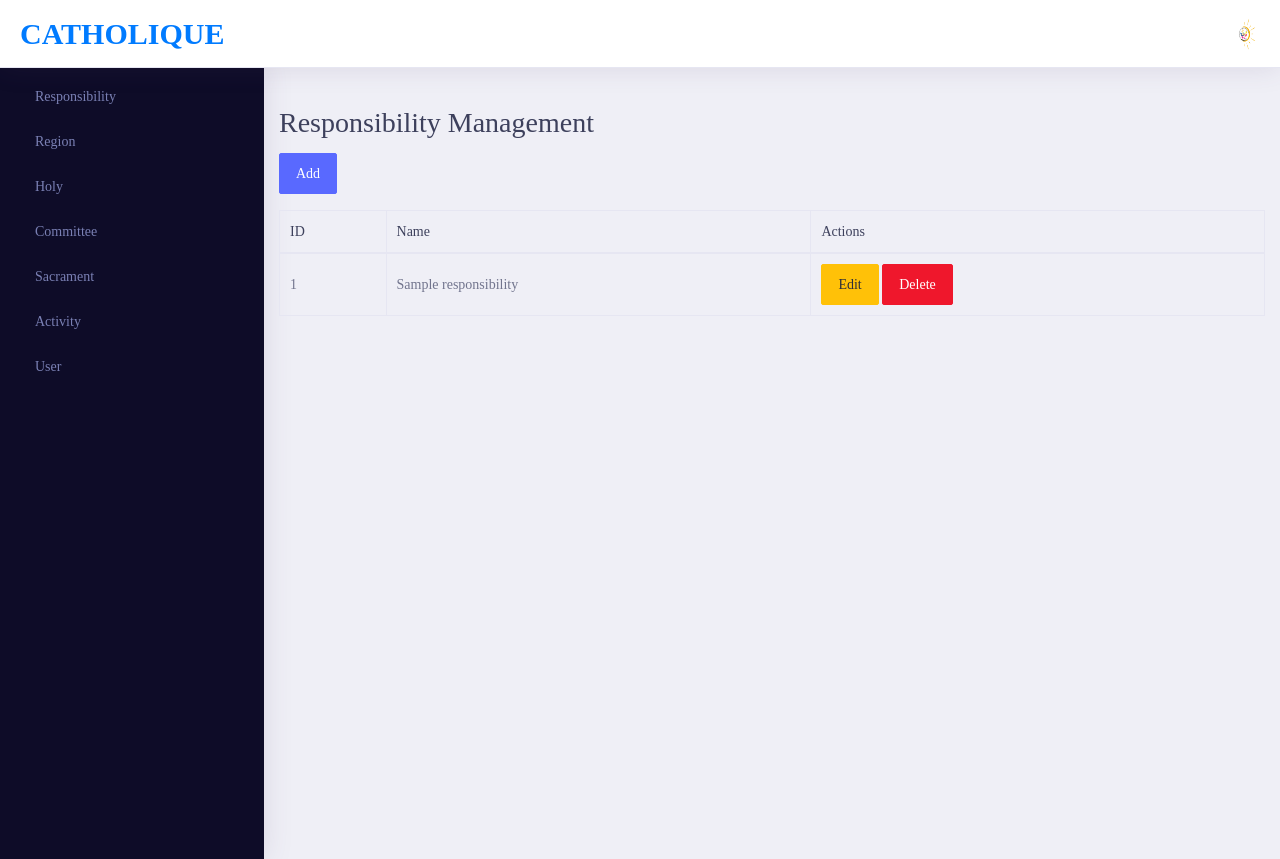
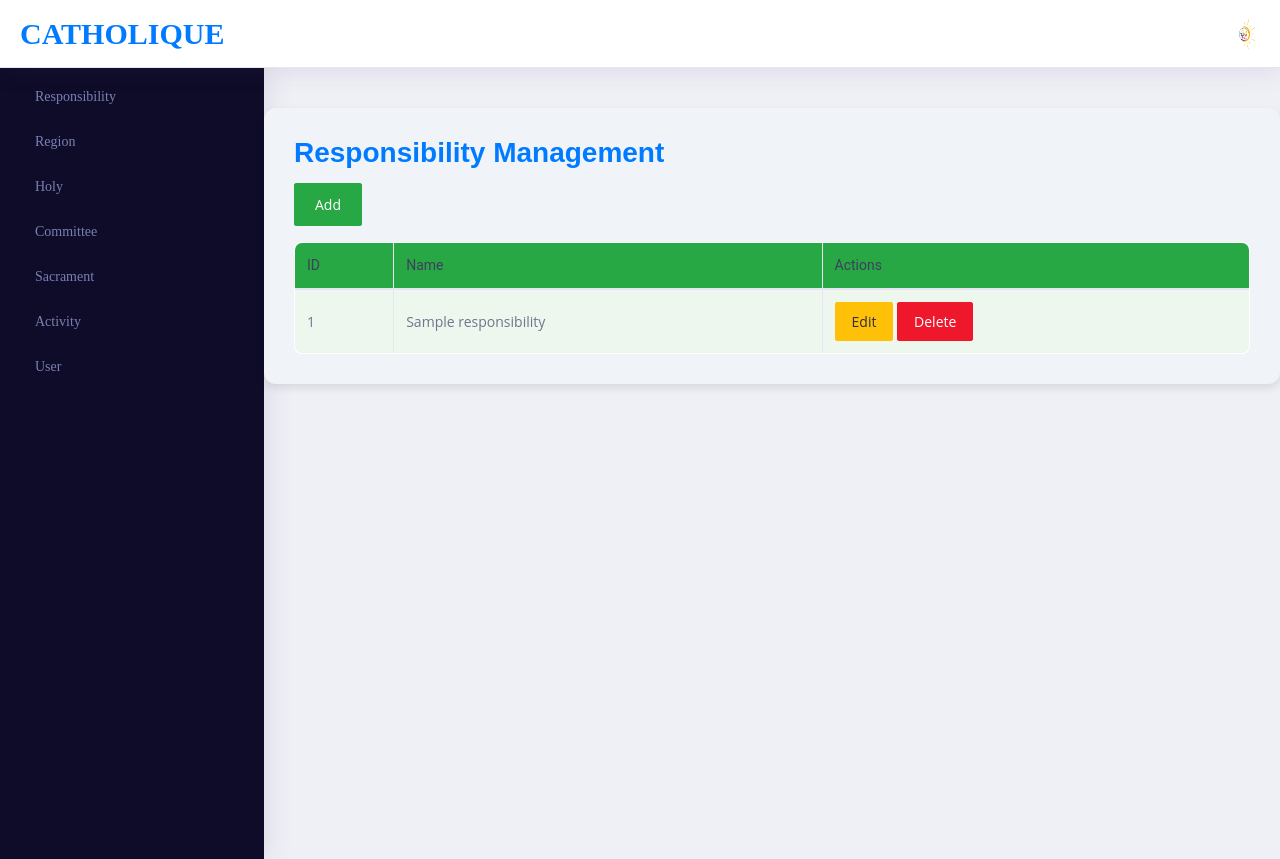
Before and after one commit to Hevitriniavo/katolika-web, a PHP site: page /responsibilities in a window 1280 px wide. Shown: the top 859 px of the page. Run offline with PHP 8.4, Linux system fonts and the light colour scheme; tables that the repository leaves empty hold one stand-in row (values such as "Sample post"); some libraries are stand-ins or nearby versions.

Commit message:
add style

```diff
--- a/src/resources/components/table.php
+++ b/src/resources/components/table.php
@@ -1,29 +1,32 @@
-<div class="container-fluid mt-5">
-    <h2><?= $title ?></h2>
+<div class="container-fluid mt-5" style="background-color: #f0f4f8; padding: 30px; border-radius: 12px; box-shadow: 0 4px 8px rgba(0,0,0,0.1); font-family: 'Open Sans', sans-serif;">
+    <h2 style="color: #007bff; font-weight: 600; font-family: 'Montserrat', sans-serif;"><?= $title ?></h2>
 
-    <a href="#" id="openAddModal" class="btn btn-primary mb-3">Add </a>
+    <a href="#" id="openAddModal" class="btn btn-primary mb-3" style="background-color: #28a745; border-color: #28a745; font-weight: 500; padding: 10px 20px;">Add</a>
+
     <?php if (count($items) > 0): ?>
-        <table class="table table-bordered">
-            <thead>
-            <tr>
-                <th>ID</th>
-                <th>Name</th>
-                <th>Actions</th>
-            </tr>
+        <table class="table table-bordered" style="background-color: white; border: 1px solid #007bff; border-radius: 8px; overflow: hidden;">
+            <thead style="background-color: #28a745; color: white; font-weight: 600; font-family: 'Montserrat', sans-serif;">
+                <tr>
+                    <th style="padding: 12px; font-family: 'Roboto', sans-serif;">ID</th>
+                    <th style="padding: 12px; font-family: 'Roboto', sans-serif;">Name</th>
+                    <th style="padding: 12px; font-family: 'Roboto', sans-serif;">Actions</th>
+                </tr>
             </thead>
             <tbody id="responsibilityTable">
             <?php foreach ($items as $item): ?>
-                <tr>
-                    <td><?= htmlspecialchars($item['id']); ?></td>
-                    <td><?= htmlspecialchars($item['name']); ?></td>
-                    <td>
+                <tr style="background-color: #eef7ee; transition: background-color 0.3s;">
+                    <td style="padding: 12px;"><?= htmlspecialchars($item['id']); ?></td>
+                    <td style="padding: 12px;"><?= htmlspecialchars($item['name']); ?></td>
+                    <td style="padding: 12px;">
                         <button class="edit-btn btn btn-warning"
                                 data-id="<?= htmlspecialchars($item['id']); ?>"
-                                data-name="<?= htmlspecialchars($item['name']); ?>">Edit
+                                data-name="<?= htmlspecialchars($item['name']); ?>"
+                                style="font-weight: 500; padding: 8px 16px;">Edit
                         </button>
                         <button class="delete-btn btn btn-danger"
                                 data-id="<?= htmlspecialchars($item['id']); ?>"
-                                data-name="<?= htmlspecialchars($item['name']); ?>">Delete
+                                data-name="<?= htmlspecialchars($item['name']); ?>"
+                                style="font-weight: 500; padding: 8px 16px;">Delete
                         </button>
                     </td>
                 </tr>
@@ -31,9 +34,8 @@
             </tbody>
         </table>
     <?php else: ?>
-        <div class="alert alert-info" role="alert">
+        <div class="alert alert-info" role="alert" style="background-color: #d1ecf1; border-color: #bee5eb; color: #0c5460; padding: 15px; font-size: 1.1rem; font-family: 'Open Sans', sans-serif;">
             <?= $alert ?>
         </div>
     <?php endif; ?>
-
 </div>
```
Also changed, not shown: src/resources/components/committee-table.php (+21 -19 lines), public/assets/enum1.PNG (added), public/assets/java.PNG (added).
